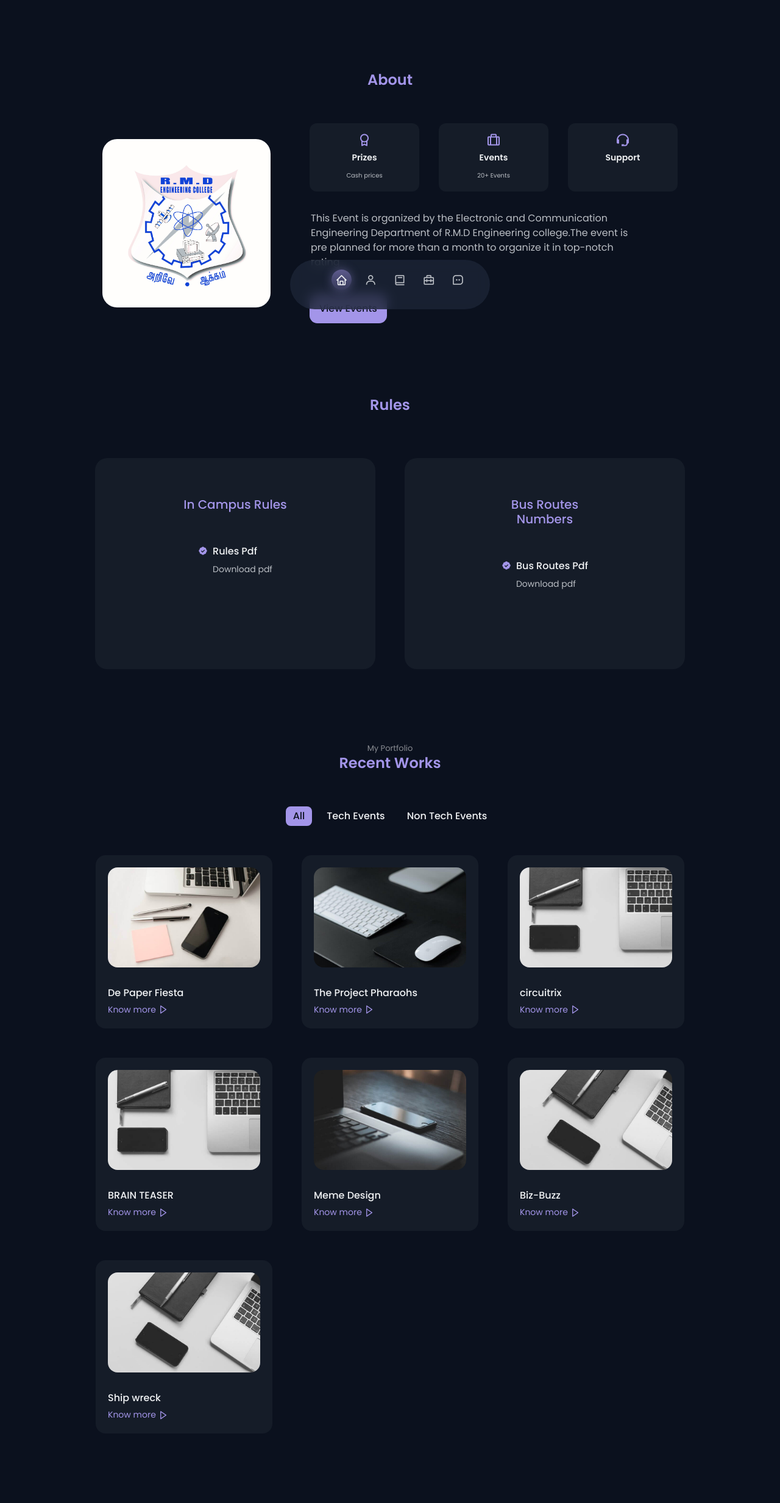
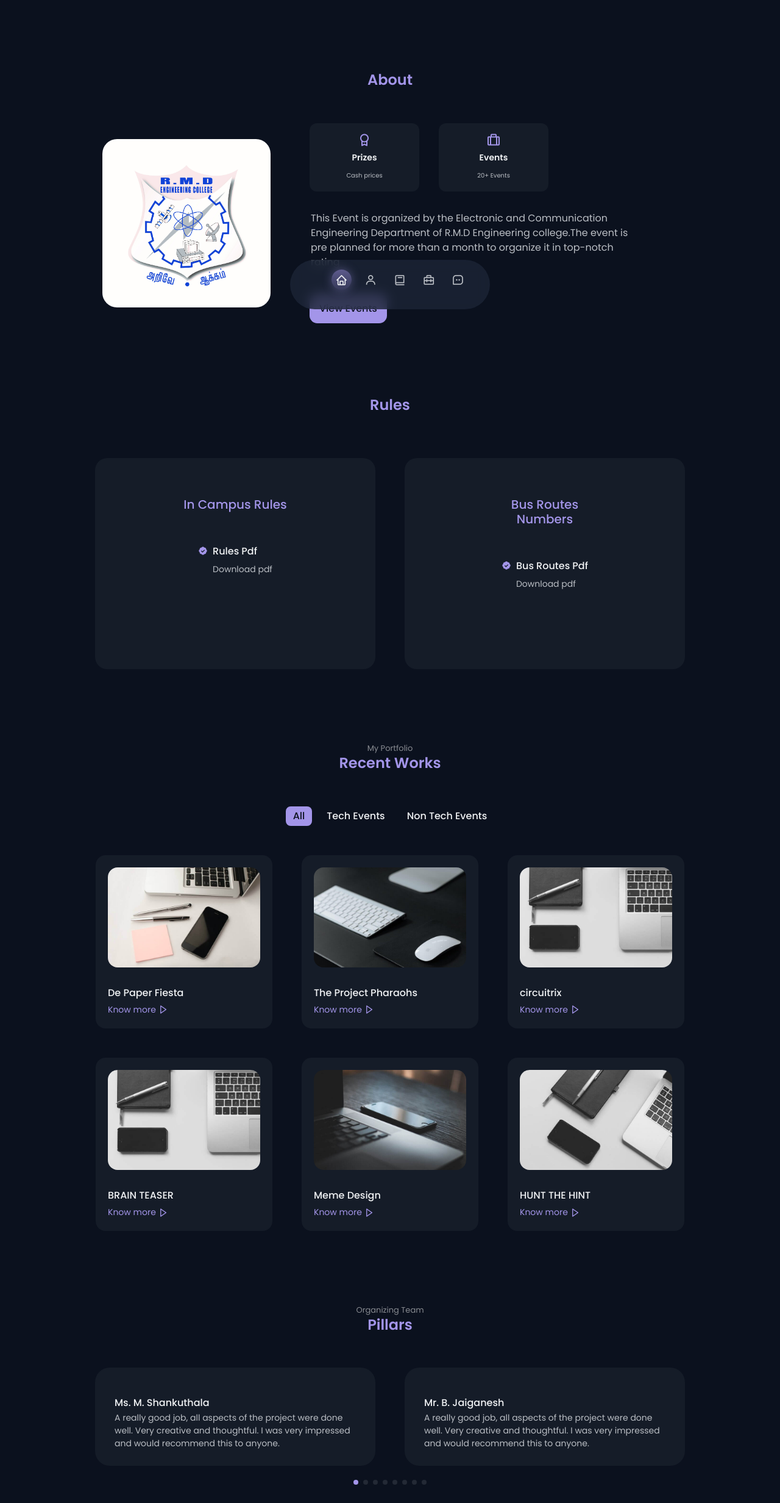
Before and after one commit to Rahul-space/RMD-TEST, a plain HTML site: page index.html in a window 1280 px wide. Shown: the part 277-2741 px from the top of the page at 61% size. Drawn offline with nearby package versions, Linux system fonts and the light colour scheme.

Commit message:
Update index.html

```diff
--- a/index.html
+++ b/index.html
@@ -118,10 +118,6 @@
                             <i class='bx bx-briefcase-alt about__icon'></i>
                             <h3 class="about__title">Events</h3>
                             <span class="about__subtitle">20+ Events</span>
-                        </div>
-                        <div class="about__box">
-                            <i class='bx bx-support about__icon'></i>
-                            <h3 class="about__title">Support</h3>
                         </div>
                     </div>
 
@@ -258,16 +254,7 @@
                 <div class="work__card mix movil">
                     <img src="assets/img/work5.jpg" alt="" class="work__img">
 
-                    <h3 class="work__title">Biz-Buzz</h3>
-
-                    <a href="biz.html" class="work__button">
-                        Know more <i class='bx bx-right-arrow work__icon'></i>
-                    </a>
-                </div>
-                <div class="work__card mix movil">
-                    <img src="assets/img/work5.jpg" alt="" class="work__img">
-
-                    <h3 class="work__title">Ship wreck</h3>
+                    <h3 class="work__title">HUNT THE HINT</h3>
 
                     <a href="ship.html" class="work__button">
                         Know more <i class='bx bx-right-arrow work__icon'></i>
```
